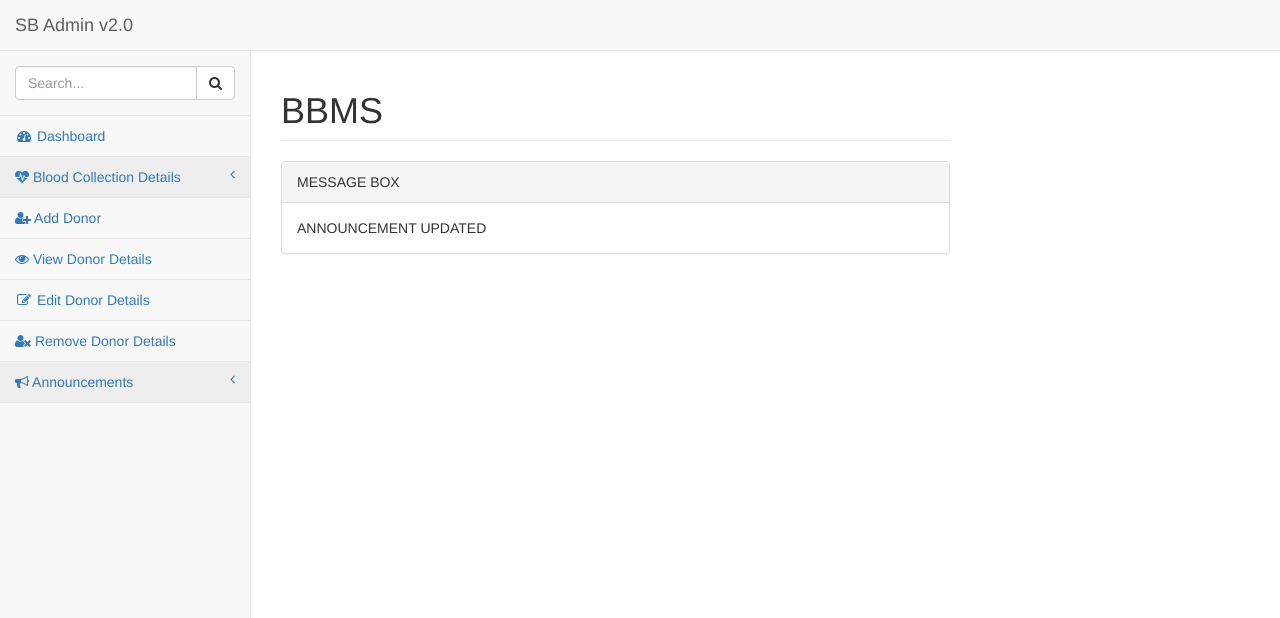
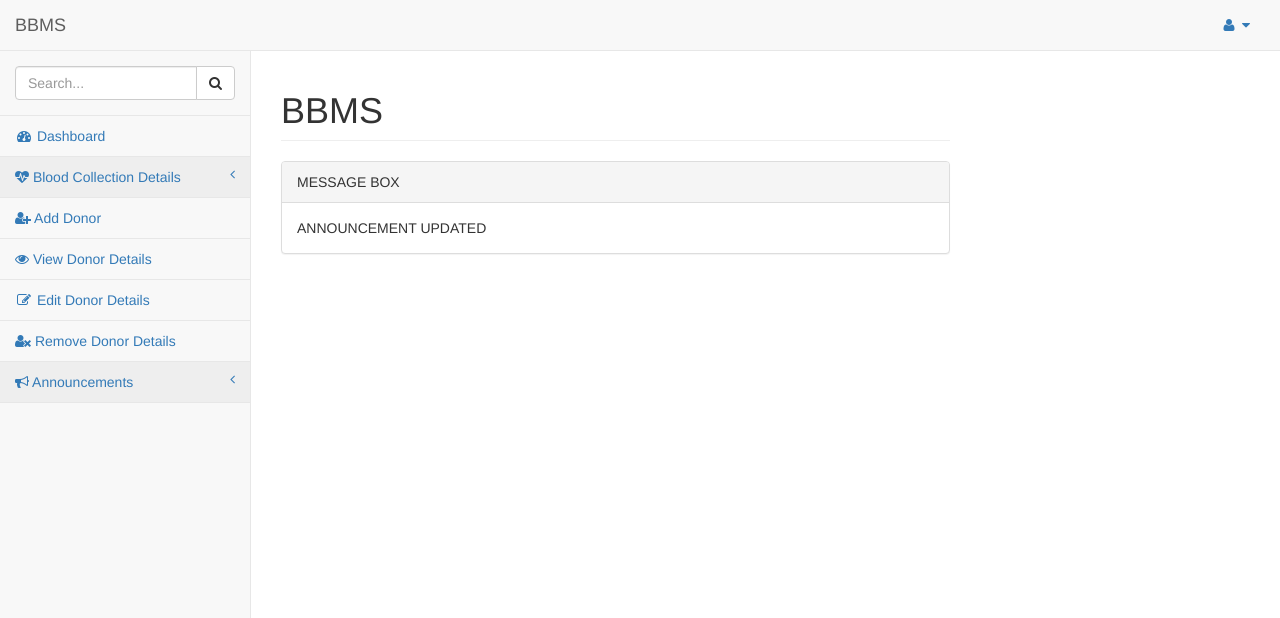
Before and after one commit to naseebbajracharya/bloodbanksystemphp, a PHP site: page /pages/editedannounce.php in a window 1280 px wide. Shown: the top 618 px of the page. Run offline with PHP 8.4, Linux system fonts and the light colour scheme; data that the repository does not hold is empty.

Commit message:
missing fn added in editedannounce file; admin panel

```diff
--- a/pages/editedannounce.php
+++ b/pages/editedannounce.php
@@ -39,9 +39,28 @@
                     <span class="icon-bar"></span>
                     <span class="icon-bar"></span>
                 </button>
-                <a class="navbar-brand" href="index.html">SB Admin v2.0</a>
+                <a class="navbar-brand" href="index.html">BBMS</a>
             </div>
             <!-- /.navbar-header -->
+
+			<ul class="nav navbar-top-links navbar-right">
+
+
+                <!-- /.dropdown -->
+                <li class="dropdown">
+                    <a class="dropdown-toggle" data-toggle="dropdown" href="#">
+                        <i class="fa fa-user fa-fw"></i> <i class="fa fa-caret-down"></i>
+                    </a>
+                    <ul class="dropdown-menu dropdown-user">
+                        <!-- <li class="divider"></li> -->
+                        <li><a href="../logout.php"><i class="fa fa-sign-out fa-fw"></i> Logout</a>
+                        </li>
+                    </ul>
+                    <!-- /.dropdown-user -->
+                </li>
+
+                <!-- /.dropdown -->
+            </ul>
 
             <!-- /.navbar-top-links -->
 
```
